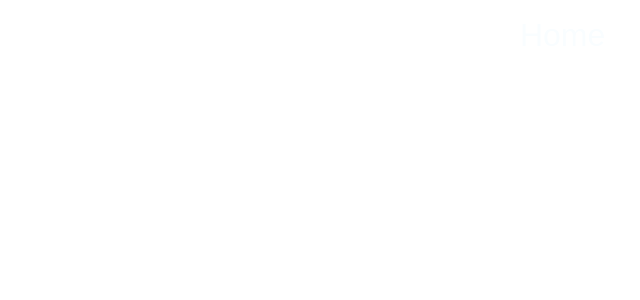
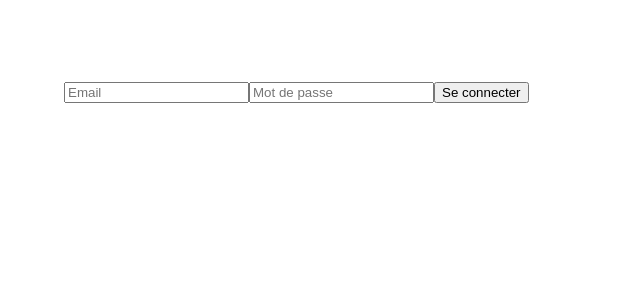
Before and after one commit to Noxy31/ToDoList, a Vue app: page / in a window 1280 px wide. Before the commit this address had no page. Shown: the top 300 px of the page, without its empty margins (0-640 px from the left). Built offline with nearby package versions, Linux system fonts and the light colour scheme.

Commit message:
Made routes on front

```diff
--- a/package.json
+++ b/package.json
@@ -20,6 +20,7 @@
   "devDependencies": {
     "@rushstack/eslint-patch": "^1.8.0",
     "@tsconfig/node20": "^20.1.4",
+    "@types/bcrypt": "^5.0.2",
     "@types/node": "^20.14.5",
     "@vitejs/plugin-vue": "^5.0.5",
     "@vue/eslint-config-prettier": "^9.0.0",
--- a/src/App.vue
+++ b/src/App.vue
@@ -5,7 +5,7 @@ import './assets/base.css';
 </script>
 
 <template>
-  <HeaderComp />
+  <HeaderComp v-if="$route.path !== '/'" />
   <main>
     <RouterView />
   </main>
--- /dev/null
+++ b/src/components/LoginComp.vue
@@ -0,0 +1,39 @@
+<script setup lang="ts">
+import { ref } from 'vue';
+import { useRouter } from 'vue-router';
+
+const email = ref('');
+const password = ref('');
+const router = useRouter();
+
+const handleLogin = async () => {
+  try {
+    const response = await fetch('http://localhost:3000/api/users/login', {
+      method: 'POST',
+      headers: {
+        'Content-Type': 'application/json'
+      },
+      body: JSON.stringify({ email: email.value, password: password.value })
+    });
+
+    if (!response.ok) {
+      const errorData = await response.json();
+      throw new Error(errorData.message || 'Erreur lors de la connexion');
+    }
+
+    const data = await response.json();
+    localStorage.setItem('token', data.token);
+    router.push('/home');
+  } catch (error) {
+    console.error(error);
+  }
+};
+</script>
+
+<template>
+  <form @submit.prevent="handleLogin">
+    <input v-model="email" type="email" placeholder="Email" required />
+    <input v-model="password" type="password" placeholder="Mot de passe" required />
+    <button type="submit">Se connecter</button>
+  </form>
+</template>
--- a/src/router/index.ts
+++ b/src/router/index.ts
@@ -1,11 +1,13 @@
 import { createRouter, createWebHistory } from 'vue-router';
 import Home from '../views/HomeView.vue';
 import About from '../views/AboutView.vue';
+import Login from '../components/LoginComp.vue';
 
 // On crée les routes de nos vues ici
 const routes = [
-  { path: '/home', component: Home },
-  { path: '/about', component: About }
+  { path: '/', component: Login },
+  { path: '/home', component: Home, meta: { requiresAuth: true } },
+  { path: '/about', component: About, meta: { requiresAuth: true } }
 ];
 
 const router = createRouter({
@@ -13,4 +15,15 @@ const router = createRouter({
   routes
 });
 
+// On protège les routes avec beforeEach pour checker si un tilisateur est connecté
+router.beforeEach((to, from, next) => {
+  const isAuthenticated = !!localStorage.getItem('token');
+
+  if (to.matched.some((record) => record.meta.requiresAuth) && !isAuthenticated) {
+    next('/'); // Rediriger vers la page de login si l'utilisateur n'est pas authentifié
+  } else {
+    next();
+  }
+});
+
 export default router;
--- a/tsconfig.app.json
+++ b/tsconfig.app.json
@@ -1,6 +1,6 @@
 {
   "extends": "@vue/tsconfig/tsconfig.dom.json",
-  "include": ["env.d.ts", "src/**/*", "src/**/*.vue"],
+  "include": ["env.d.ts", "src/**/*", "src/**/*.vue", "../ToDoList-backend/middlewares"],
   "exclude": ["src/**/__tests__/*"],
   "compilerOptions": {
     "composite": true,
```
Also changed, not shown: src/store/index.ts (added), 1 other file (tests, documents, lock files or other folders).
